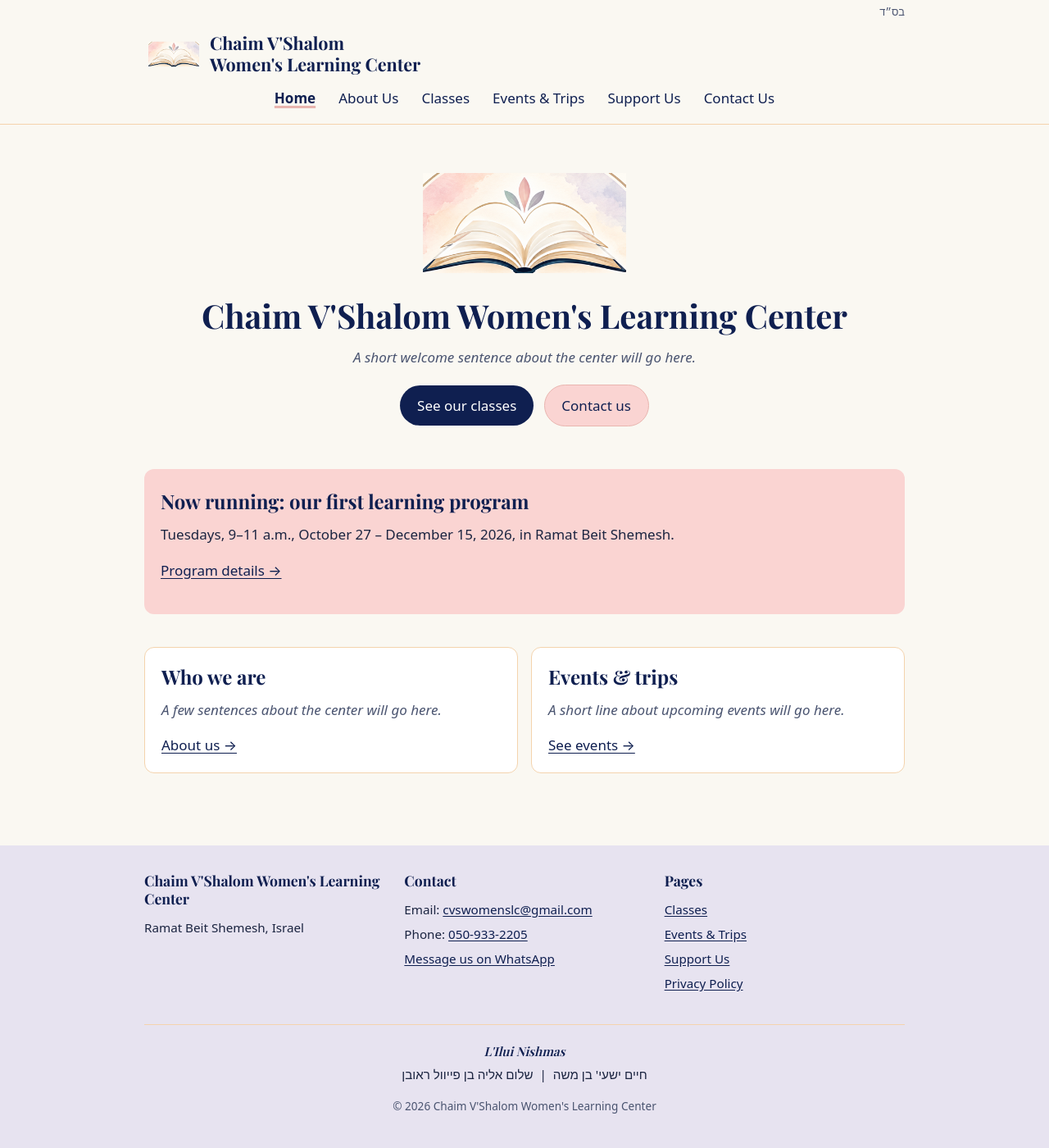
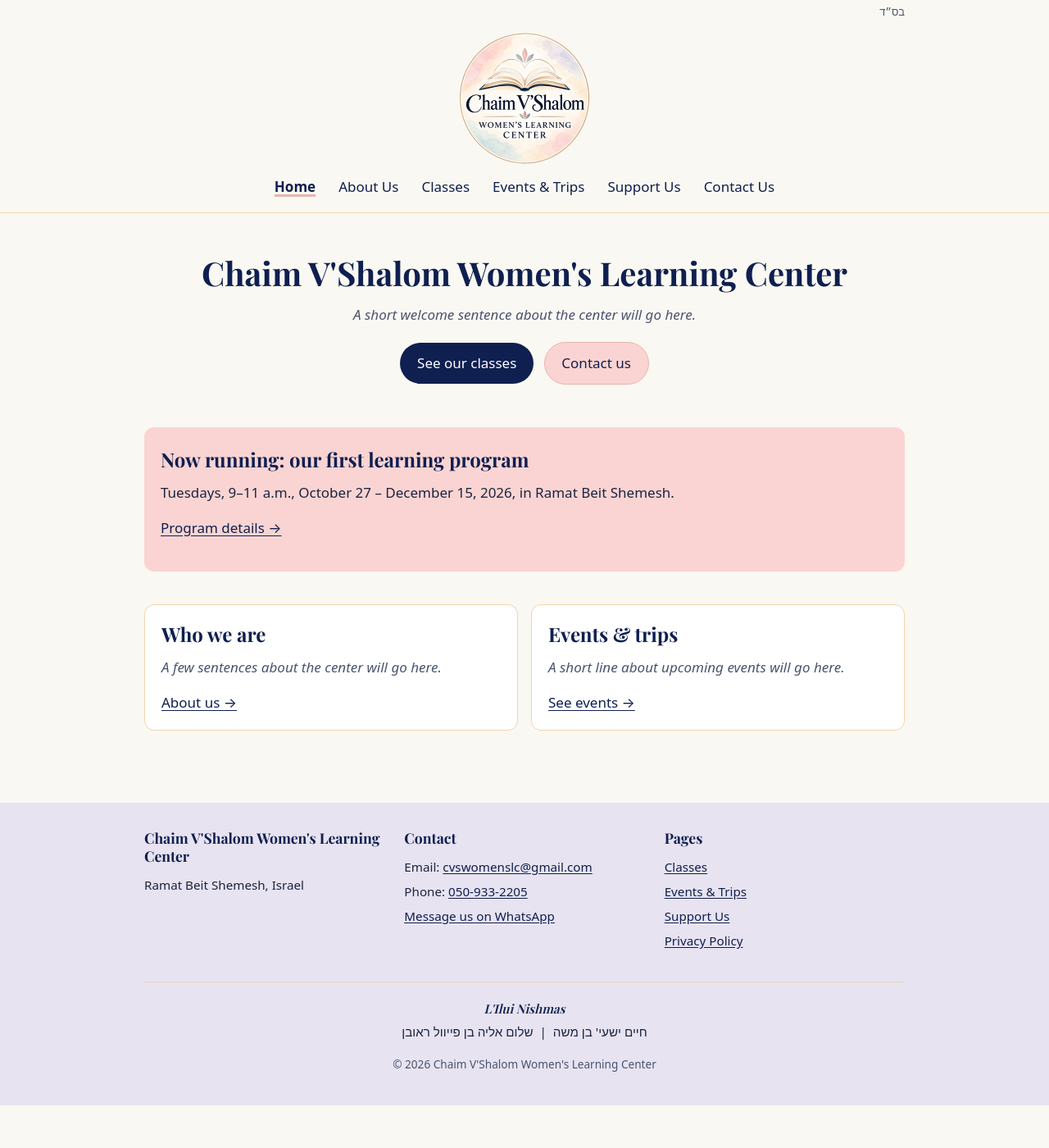
Before and after one commit to mos26613/ChaimVshalom, a Jekyll site: the page built from index.html, in a window 1280 px wide. Shown: the whole page at 82% size. Built offline with Jekyll 4.4.1, drawn with Linux system fonts in a browser that asks for light colours; some web fonts are replaced; after the commit the page ends 1348 px from its top, so only the background shows below that.

Commit message:
Show the official round logo, centered, in the header
- The header now shows the administrator's round logo (book plus full
  name) centered on every page instead of the small emblem and name
  text; on phones the Menu button sits in the top-right corner.
- Removes the book picture from the home page, since the header logo
  now shows it.
- The logo is a 320px PNG with the area outside the circle transparent.
- Notes in CLAUDE.md, README and the site plan updated.

Co-Authored-By: Claude Opus 5.5 <noreply@anthropic.com>
Claude-Session: https://claude.ai/code/session_011TyGoYBZmHuJ2s6fCWnYGE

```diff
--- a/_includes/header.html
+++ b/_includes/header.html
@@ -4,8 +4,7 @@
       <p class="bsd" lang="he" dir="rtl">בס״ד</p>
       <div class="header-bar">
         <a class="brand" href="index.html">
-          <img src="images/logo-emblem.png" alt="" width="72" height="40">
-          <span class="brand-name">Chaim V'Shalom <br>Women's Learning Center</span>
+          <img class="brand-logo" src="images/logo.png" alt="Chaim V'Shalom Women's Learning Center — home" width="320" height="320">
         </a>
         <button class="menu-toggle" type="button" aria-expanded="false" aria-controls="site-nav">Menu</button>
       </div>
--- a/css/style.css
+++ b/css/style.css
@@ -120,37 +120,28 @@ button:focus-visible {
   padding-top: 0.25rem;
 }
 
+/* The round logo sits in the middle of the header. On phones the Menu button
+   is placed in the top-right corner, so it doesn't push the logo off-center. */
 .header-bar {
+  position: relative;
   display: flex;
-  align-items: center;
-  justify-content: space-between;
-  gap: 1rem;
+  justify-content: center;
   padding-bottom: 0.75rem;
 }
 
 .brand {
-  display: flex;
-  align-items: center;
-  gap: 0.5rem;
-  text-decoration: none;
-  color: var(--color-heading);
+  display: block;
 }
 
-/* The logo image has empty space around the drawing; this crops to the drawing */
-.brand img {
-  flex-shrink: 0;
-  width: 4.5rem;
-  height: 2.5rem;
-  object-fit: cover;
-  object-position: center;
+.brand-logo {
+  width: 8rem;
+  height: auto;
 }
 
-/* The full name is one unit: all five words share the same font and style */
-.brand-name {
-  font-family: var(--font-heading);
-  font-size: 1.05rem;
-  font-weight: 700;
-  line-height: 1.2;
+.header-bar .menu-toggle {
+  position: absolute;
+  top: 0;
+  right: 0;
 }
 
 /* "Menu" button — only shown on phones */
@@ -256,14 +247,6 @@ main {
 .hero {
   text-align: center;
   padding: 1rem 0 2rem;
-}
-
-/* Like the header logo, crop away the empty space around the drawing */
-.hero img {
-  margin: 0 auto 1rem;
-  width: 18rem;
-  aspect-ratio: 2 / 1;
-  object-fit: cover;
 }
 
 /* Cards: stacked on phones, side by side on wider screens */
@@ -405,7 +388,7 @@ main {
 @media (min-width: 48rem) {
   h1 { font-size: 2.5rem; }
 
-  .brand-name { font-size: 1.35rem; }
+  .brand-logo { width: 10rem; }
 
   .header-bar {
     padding-bottom: 0;
--- a/index.html
+++ b/index.html
@@ -4,7 +4,6 @@ title: "Home"
 description: "Chaim V'Shalom Women's Learning Center \u2014 Torah classes for women in Ramat Beit Shemesh."
 ---
       <section class="hero">
-        <img src="images/logo-emblem.png" alt="Chaim V'Shalom Women's Learning Center logo: an open book with three leaves" width="288" height="144">
         <h1>Chaim V'Shalom Women's Learning Center</h1>
         <p class="placeholder">A short welcome sentence about the center will go here.</p>
         <p>
```
Also changed, not shown: CLAUDE.md (+3 -1 lines), SITE_PLAN.md (+6 -1 lines), README.md, images/logo.png (added).
